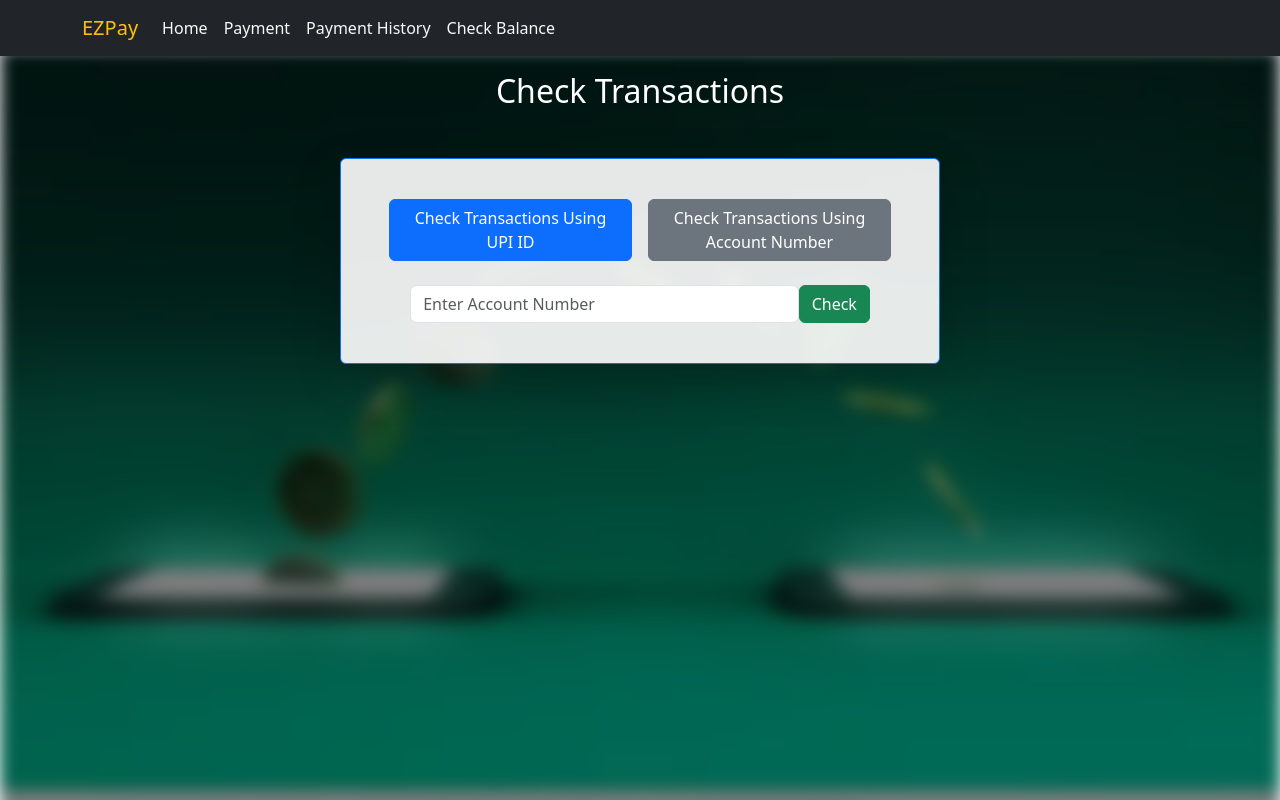
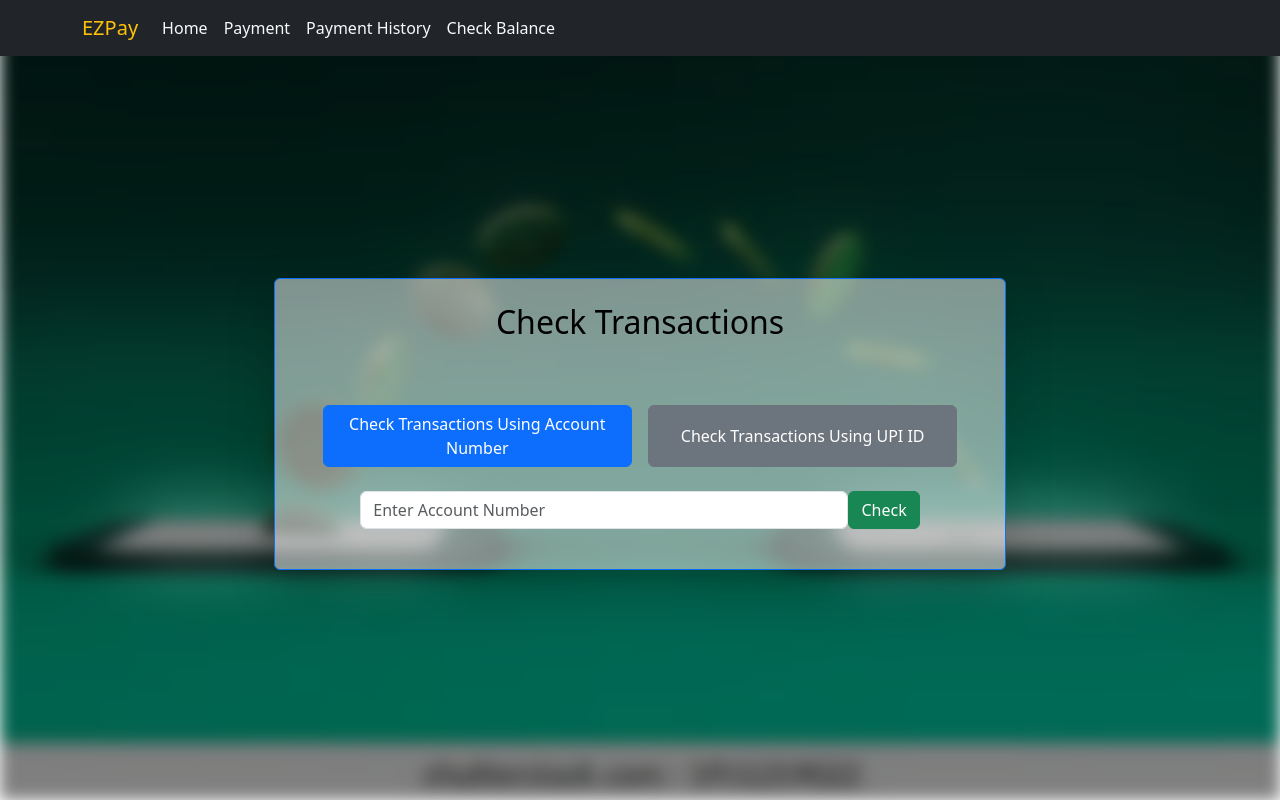
Before and after one commit to AishveenKaur/Ezpay_front, a React (Create React App) app: page /payment-history in a window 1280 px wide. Built offline with nearby package versions, Linux system fonts and the light colour scheme.

Commit message:
Update PaymentHistory.js

```diff
--- a/src/Pages/PaymentHistory.js
+++ b/src/Pages/PaymentHistory.js
@@ -1,14 +1,20 @@
 import React, { useState } from "react";
+import { Container } from "react-bootstrap";
 import axios from "axios";
 import NavbarComponent from "./Navbar";
-import backgroundImage from "../assets/image4.jpeg"; // Replace with your local image path
+import backgroundImage from "../assets/image4.jpeg";
 
 const TransactionHistory = () => {
+  // State to handle UPI ID input
   const [upiId, setUpiId] = useState("");
+  // State to handle account number input
   const [accountNumber, setAccountNumber] = useState("");
+  // State to handle transaction data
   const [transactions, setTransactions] = useState([]);
+  // State to handle the option selected by the user
   const [option, setOption] = useState("account"); // Default to account option
 
+  // Fetch transactions based on the selected option
   const handleCheckTransactions = async () => {
     let url;
     if (option === "upi") {
@@ -20,18 +26,35 @@ const TransactionHistory = () => {
     if (url) {
       try {
         const response = await axios.get(url);
-        setTransactions(response.data);
+        setTransactions(response.data); // Set transactions data
       } catch (error) {
         console.error("Error fetching transactions:", error);
       }
     }
   };
 
+  // Handle changes when switching between UPI and Account options
   const handleOptionChange = (newOption) => {
     setOption(newOption);
     setTransactions([]); // Clear previous transactions
     setUpiId(""); // Clear UPI ID input
     setAccountNumber(""); // Clear Account Number input
+  };
+
+  // Validate that only numbers are allowed in the account number input
+  const handleAccountNumberChange = (e) => {
+    const value = e.target.value;
+    if (/^\d*$/.test(value)) { // Allow only numeric input
+      setAccountNumber(value);
+    }
+  };
+
+  // Validate that no negative numbers are entered in the UPI ID
+  const handleUpiIdChange = (e) => {
+    const value = e.target.value;
+    if (!value.startsWith("-")) { // Prevent negative numbers
+      setUpiId(value);
+    }
   };
 
   return (
@@ -50,34 +73,36 @@ const TransactionHistory = () => {
       ></div>
 
       {/* Main Content */}
+      <Container className="d-flex justify-content-center align-items-center position-relative" style={{ minHeight: "100vh", zIndex: 1 }}>
         <div className="container mt-5 pt-4 position-relative" style={{ zIndex: 1 }}>
-        <h2 className="text-center mb-5 text-white">Check Transactions</h2>
-
           <div className="d-flex justify-content-center mb-4">
             <div
               className="card border-primary shadow-lg p-4"
               style={{
-              maxWidth: "600px",
-              backgroundColor: "rgba(255, 255, 255, 0.9)", // Brighter container
+                maxWidth: "800px",
+                backgroundColor: "rgba(255, 255, 255, 0.5)", // Transparent entry container
                 zIndex: 1,
               }}
             >
+              <h2 className="text-center mb-5 text-black">Check Transactions</h2>
               <div className="card-body">
+                {/* Option Selection Buttons */}
                 <div className="d-flex justify-content-center mb-4">
                   <button
-                  className="btn btn-primary mx-2 w-50"
+                    className={`btn ${option === "account" ? "btn-primary" : "btn-secondary"} mx-2 w-100`}
+                    onClick={() => handleOptionChange("account")}
+                  >
+                    Check Transactions Using Account Number
+                  </button>
+                  <button
+                    className={`btn ${option === "upi" ? "btn-primary" : "btn-secondary"} mx-2 w-100`}
                     onClick={() => handleOptionChange("upi")}
                   >
                     Check Transactions Using UPI ID
                   </button>
-                <button
-                  className="btn btn-secondary mx-2 w-50"
-                  onClick={() => handleOptionChange("account")}
-                >
-                  Check Transactions Using Account Number
-                </button>
                 </div>
 
+                {/* Input fields based on selected option */}
                 <div className="d-flex justify-content-center">
                   {option === "upi" && (
                     <>
@@ -86,7 +111,7 @@ const TransactionHistory = () => {
                         id="upiId"
                         name="upiId"
                         value={upiId}
-                      onChange={(e) => setUpiId(e.target.value)}
+                        onChange={handleUpiIdChange}
                         placeholder="Enter UPI ID"
                         className="form-control w-75 mr-2"
                       />
@@ -106,7 +131,7 @@ const TransactionHistory = () => {
                         id="accountNumber"
                         name="accountNumber"
                         value={accountNumber}
-                      onChange={(e) => setAccountNumber(e.target.value)}
+                        onChange={handleAccountNumberChange}
                         placeholder="Enter Account Number"
                         className="form-control w-75 mr-2"
                       />
@@ -123,11 +148,12 @@ const TransactionHistory = () => {
             </div>
           </div>
 
+          {/* Transaction Table */}
           {transactions.length > 0 && (
             <div
               className="card shadow-lg border-primary mt-5"
               style={{
-              backgroundColor: "rgba(255, 255, 255, 0.9)",
+                backgroundColor: "rgba(255, 255, 255, 0.4)", // Transparent transactions container
                 zIndex: 1,
               }}
             >
@@ -136,7 +162,12 @@ const TransactionHistory = () => {
                   Transaction Details
                 </h5>
                 <div className="table-responsive">
-                <table className="table table-striped table-hover table-bordered">
+                  <table
+                    className="table table-striped table-hover table-bordered"
+                    style={{
+                      backgroundColor: "rgba(255, 255, 255, 0.2)", // Transparent transactions table
+                    }}
+                  >
                     <thead className="thead-light bg-primary text-white">
                       <tr>
                         {option === "upi" ? (
@@ -146,6 +177,7 @@ const TransactionHistory = () => {
                             <th scope="col">Amount (₹)</th>
                             <th scope="col">Status</th>
                             <th scope="col">Note</th>
+                            <th scope="col">Transaction Date</th>
                           </>
                         ) : (
                           <>
@@ -172,6 +204,11 @@ const TransactionHistory = () => {
                                 </span>
                               </td>
                               <td>{transaction.note}</td>
+                              <td>
+                                {new Date(
+                                  transaction.date
+                                ).toLocaleDateString()}
+                              </td>
                             </>
                           ) : (
                             <>
@@ -199,6 +236,7 @@ const TransactionHistory = () => {
             </div>
           )}
         </div>
+      </Container>
     </>
   );
 };
```
Lines whose indentation alone changed are shown as unchanged.
